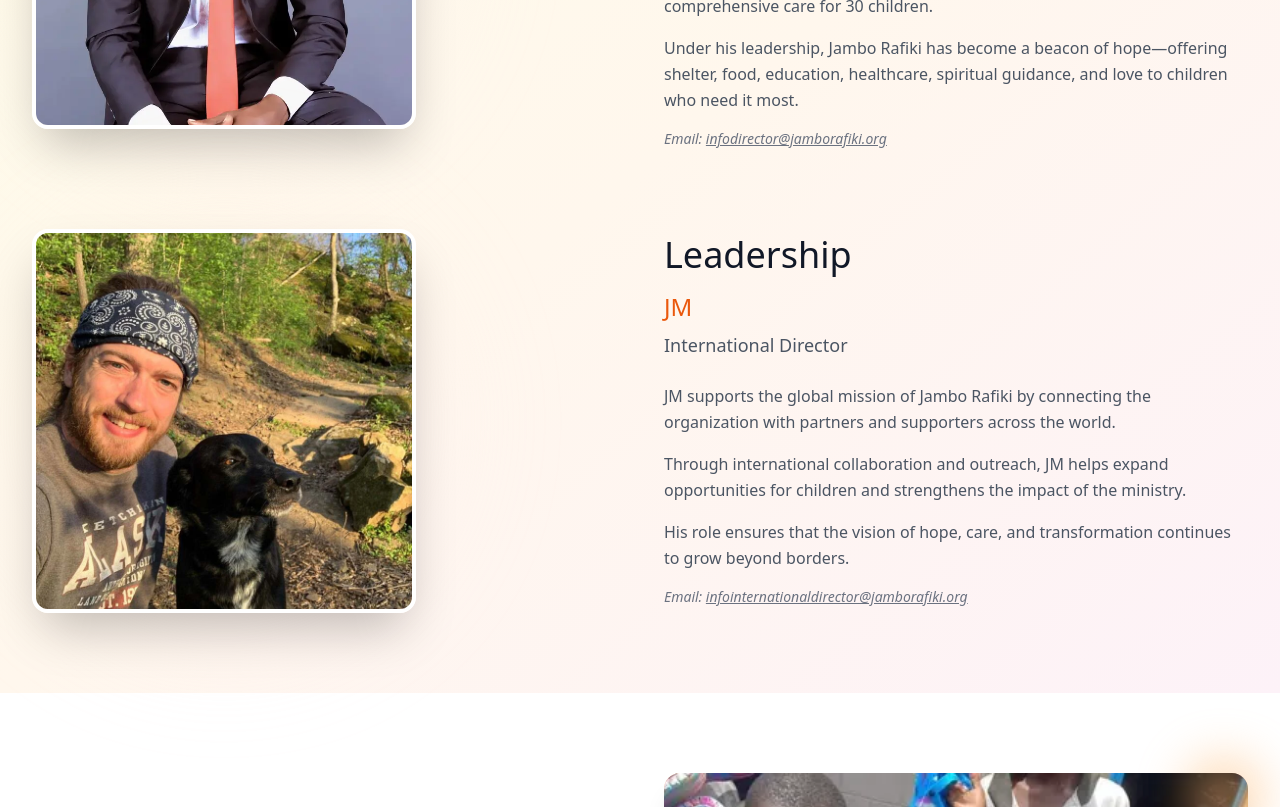
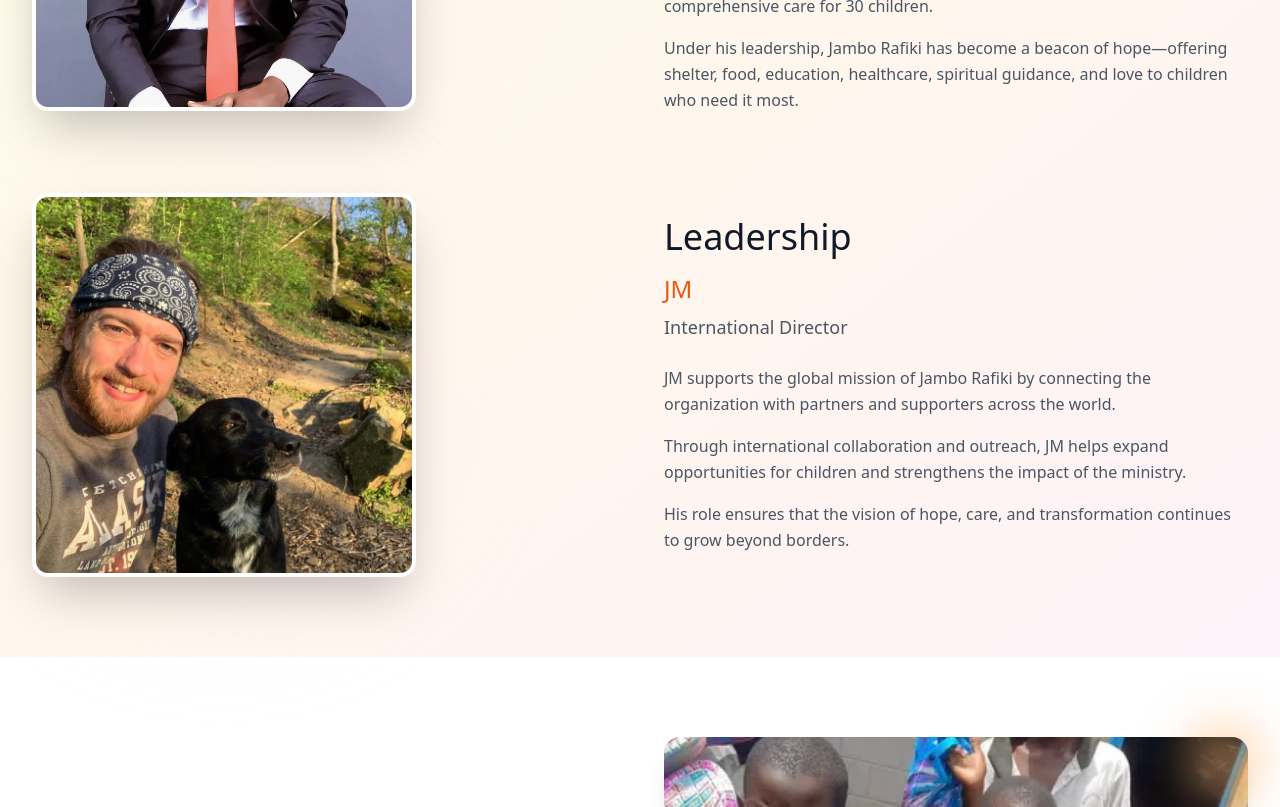
Before and after one commit to KOBOKO23/Jambo_Rafiki, a React (Vite) app: page /about in a window 1280 px wide. Shown: the part 760-1567 px from the top of the page. Built offline with nearby package versions, Linux system fonts and the light colour scheme; no server answers.

Commit message:
refactor_emails

```diff
--- a/pages/About/DirectorSection.tsx
+++ b/pages/About/DirectorSection.tsx
@@ -76,15 +76,6 @@ export default function DirectorSection() {
                 Under his leadership, Jambo Rafiki has become a beacon of hope—offering shelter, food,
                 education, healthcare, spiritual guidance, and love to children who need it most.
               </p>
-              <p className="mt-4 text-gray-500 text-sm italic">
-                Email:{' '}
-                <a
-                  href="mailto:infodirector@jamborafiki.org"
-                  className="underline hover:text-orange-600"
-                >
-                  infodirector@jamborafiki.org
-                </a>
-              </p>
             </div>
           </div>
         </div>
@@ -128,16 +119,6 @@ export default function DirectorSection() {
                 His role ensures that the vision of hope, care, and transformation continues
                 to grow beyond borders.
               </p>
-
-              <p className="mt-4 text-gray-500 text-sm italic">
-                Email:{' '}
-                <a
-                  href="mailto:infointernationaldirector@jamborafiki.org"
-                  className="underline hover:text-orange-600"
-                >
-                  infointernationaldirector@jamborafiki.org
-                </a>
-              </p>
             </div>
           </div>
         </div>
```
